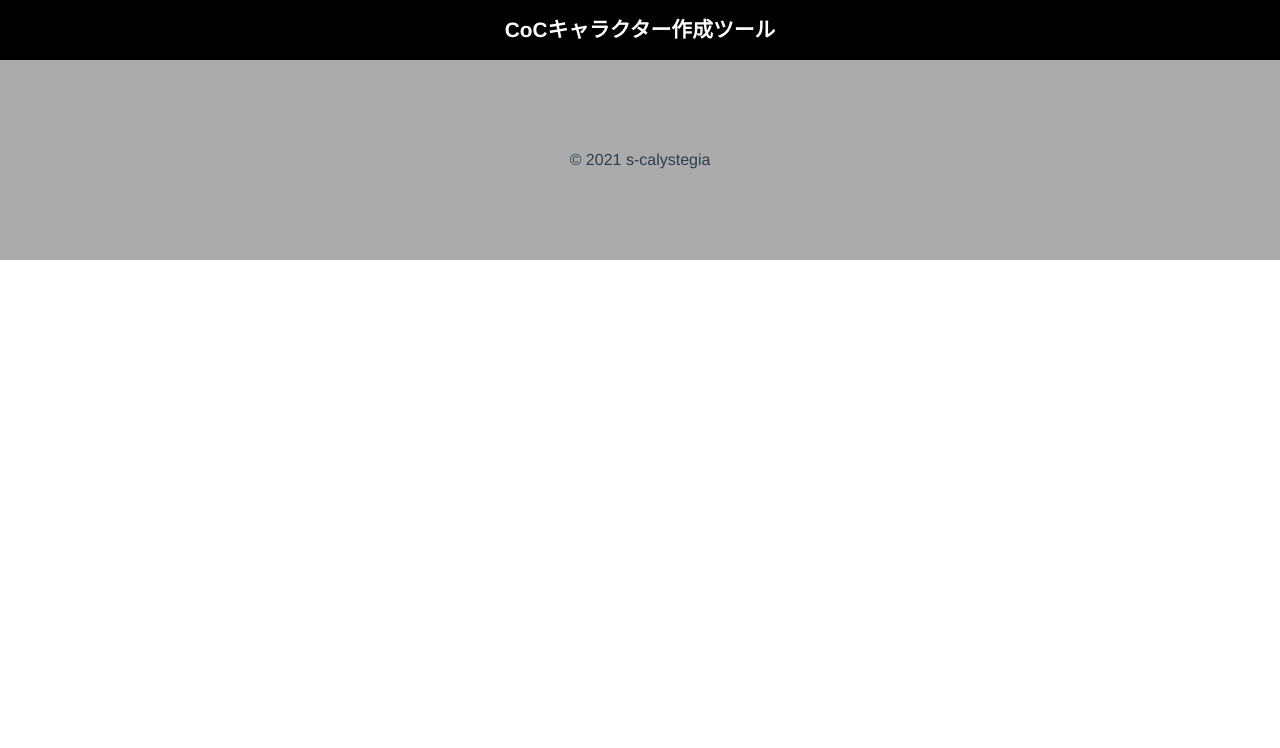
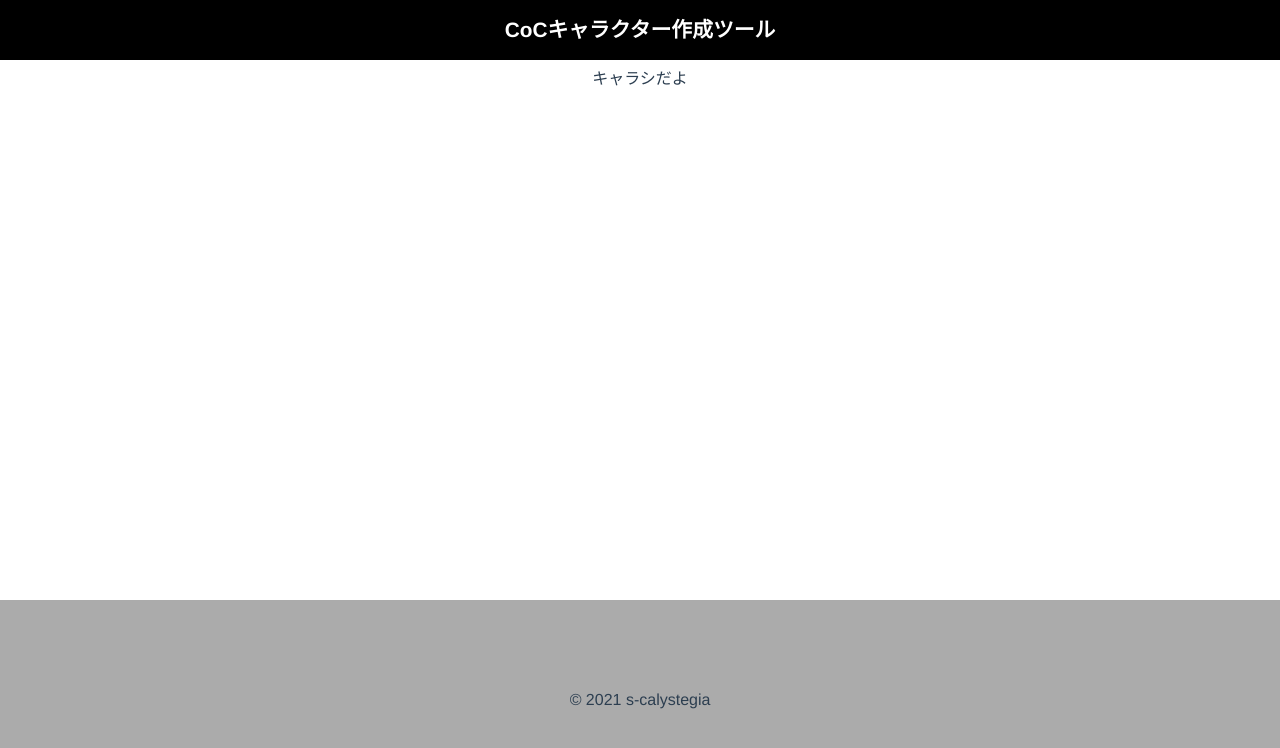
Before and after one commit to sueCalystegia00/CoC-chara-maker, a Vue app: page /character in a window 1280 px wide. Shown: the top 748 px of the page. Built offline with nearby package versions, Linux system fonts and the light colour scheme; no server answers.

Commit message:
add: キャラシ確認用ページファイルを作成

```diff
--- a/src/router/index.js
+++ b/src/router/index.js
@@ -1,6 +1,7 @@
 import Vue from "vue";
 import VueRouter from "vue-router";
 import Home from "../views/Home.vue";
+import Character from "../views/Character.vue";
 
 Vue.use(VueRouter);
 
@@ -9,6 +10,11 @@ const routes = [
     path: "/",
     name: "Home",
     component: Home,
+  },
+  {
+    path: "/character",
+    name: "Character",
+    component: Character,
   },
 ];
 
--- /dev/null
+++ b/src/views/Character.vue
@@ -0,0 +1,52 @@
+<template>
+  <div class="character">キャラシだよ</div>
+</template>
+
+<script>
+// @ is an alias to /src
+
+export default {
+  name: "Character",
+  components: {},
+  data() {
+    return {};
+  },
+};
+</script>
+
+<style scoped>
+.character {
+  position: relative;
+  width: 100%;
+  max-width: 1000px;
+  display: flex;
+  flex: 1;
+  flex-direction: column;
+  align-items: center;
+  padding: 10px;
+  gap: 20px;
+  box-sizing: border-box;
+}
+
+.describe {
+  width: 100%;
+  display: flex;
+  flex-direction: column;
+  align-items: center;
+}
+
+.sticky {
+  position: -webkit-sticky;
+  position: sticky;
+  top: 0;
+  width: 100%;
+  padding: 10px 0;
+  display: flex;
+  flex-direction: column;
+  align-items: center;
+  gap: 5px;
+  box-sizing: border-box;
+  background-color: #ffffff;
+  z-index: 999;
+}
+</style>
```
